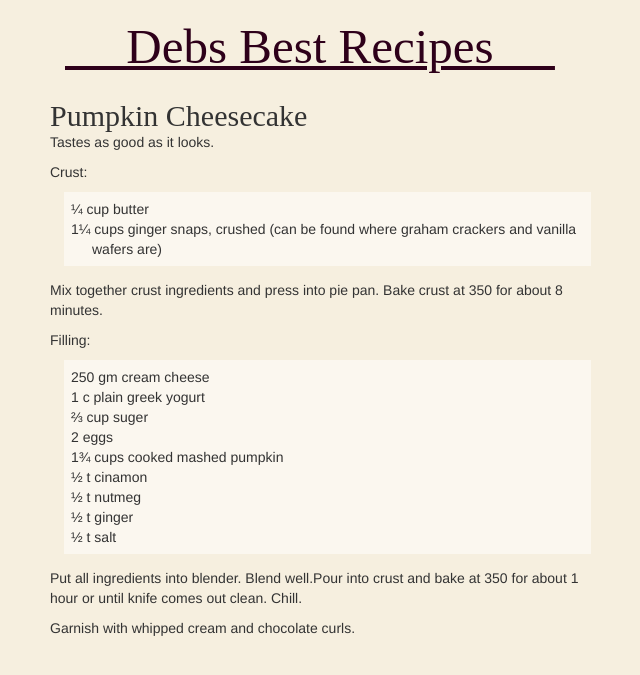
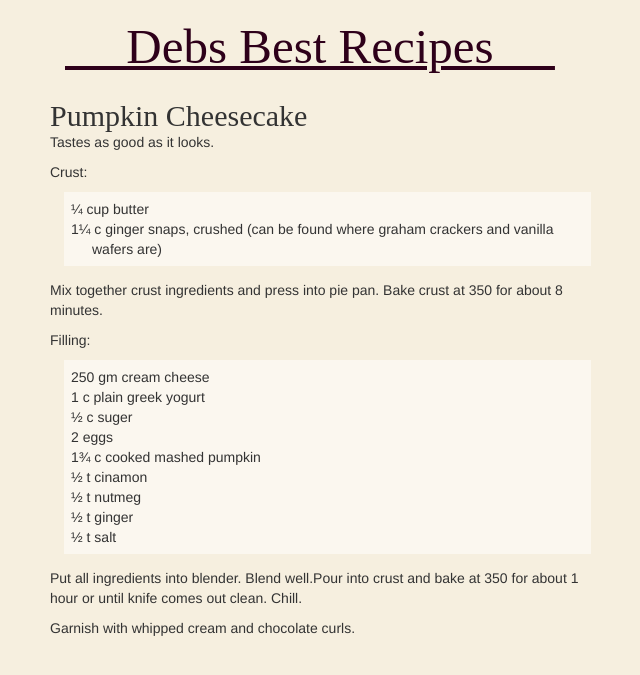
Before and after one commit to JonahBraun/debs-recipes, a Jekyll site: the page built from _posts/2006-07-18-pumpkin-cheesecake.md, in a window 1280 px wide. Shown: the top 675 px of the page, without its empty margins (5-645 px from the left). Built offline with Jekyll 4.4.1, drawn with Linux system fonts in a browser that asks for light colours; nearby versions of some CDN libraries; some web fonts are replaced; Markdown is read by kramdown in place of the engine named in the settings.

Commit message:
Update 2006-07-18-pumpkin-cheesecake.md

```diff
--- a/_posts/2006-07-18-pumpkin-cheesecake.md
+++ b/_posts/2006-07-18-pumpkin-cheesecake.md
@@ -8,7 +8,7 @@ Tastes as good as it looks.
 Crust:
 
 - ¼ cup butter
-- 1¼ cups ginger snaps, crushed (can be found where graham crackers and vanilla wafers are)
+- 1¼ c ginger snaps, crushed (can be found where graham crackers and vanilla wafers are)
 
 Mix together crust ingredients and press into pie pan. Bake crust at 350 for about 8 minutes.
 
@@ -16,9 +16,9 @@ Filling:
 
 - 250 gm cream cheese
 - 1 c plain greek yogurt
-- ⅔ cup suger
+- ½ c suger
 - 2 eggs
-- 1¾ cups cooked mashed pumpkin
+- 1¾ c cooked mashed pumpkin
 - ½ t cinamon
 - ½ t nutmeg
 - ½ t ginger
```
